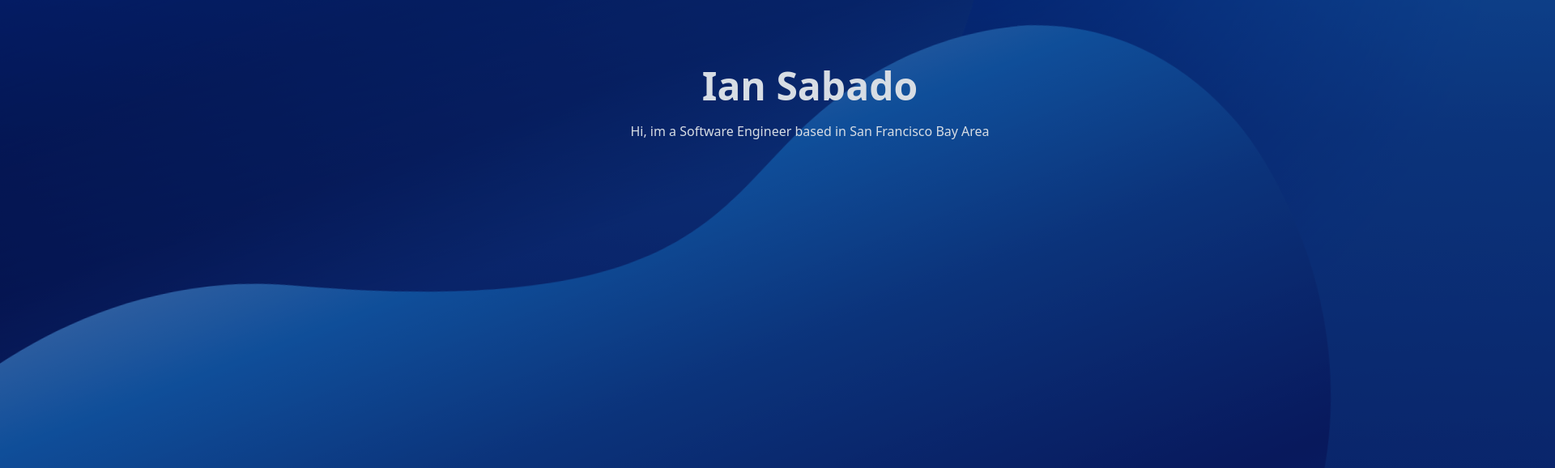
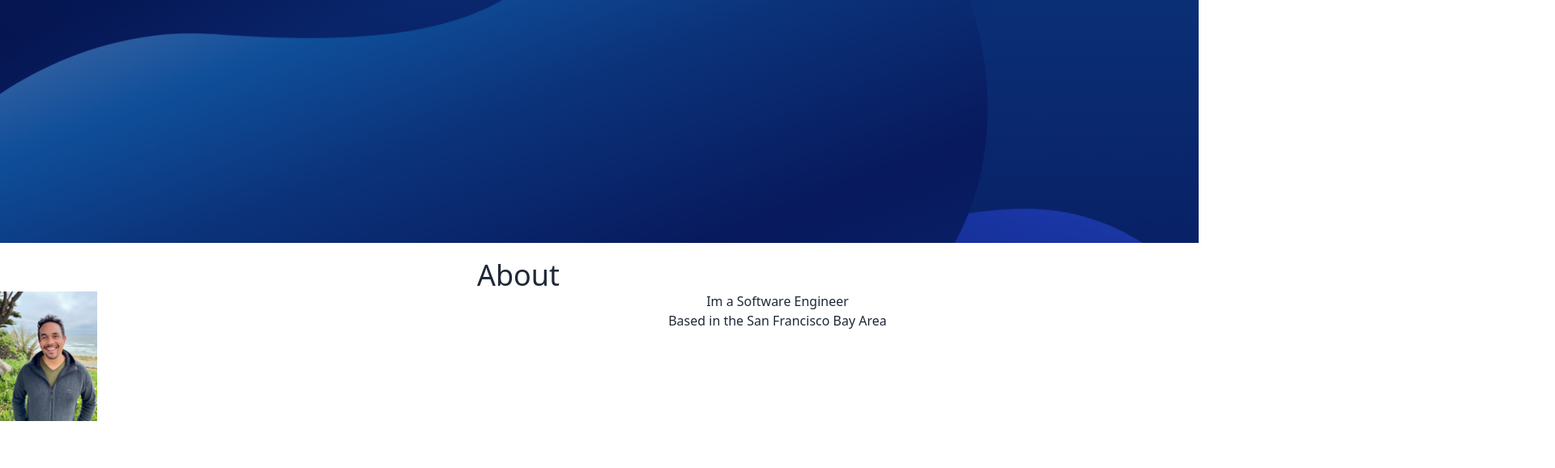
Before and after one commit to mriansabado/ians-portfolio-site, a React (Create React App) app: page / in a window 1280 px wide. Shown: the part 1318-1896 px from the top of the page at 81% size, 1920 px wide, since content can reach past the window. After the commit the page ends 1838 px from the top, so only its background shows below. Built offline with nearby package versions, Linux system fonts and the light colour scheme.

Commit message:
added about section

```diff
--- a/package.json
+++ b/package.json
@@ -10,7 +10,7 @@
     "react": "^18.3.1",
     "react-dom": "^18.3.1",
     "react-lottie-player": "^2.0.0",
-    "react-router-dom": "^6.23.1",
+    "react-router-dom": "^6.24.0",
     "react-scripts": "5.0.1",
     "web-vitals": "^2.1.4"
   },
--- /dev/null
+++ b/src/About.js
@@ -0,0 +1,22 @@
+import React from "react";
+import Profile from './assets/profile-photo.jpg';
+
+export default function About() {
+
+    return (
+        <>
+            <div className="text-center">
+                 <h1 className="text-4xl mt-5">About</h1>
+            </div>
+            <div className="grid grid-cols-2">
+                <div>
+                    <img src={Profile} className="h-40"></img>
+                </div>
+                <div className="text-center">
+                    <p>Im a Software Engineer</p>
+                    <p>Based in the San Francisco Bay Area</p>
+                </div>
+            </div>
+        </>
+    )
+}
--- a/src/Background-Effect.js
+++ b/src/Background-Effect.js
@@ -20,8 +20,8 @@ export default function Background() {
           {isVisible ? (
           <Lottie
             options={defaultOptions}
-            height={window.innerWidth <= 768 ? 800 : 960}
-            width={window.innerWidth <= 768 ? 400 : 2000}
+            height={window.innerWidth <= 768 ? 800 : 850}
+            width={window.innerWidth <= 768 ? 400 : 1480}
             />
           ) : null}
 
--- a/src/HomeIntro.js
+++ b/src/HomeIntro.js
@@ -28,8 +28,8 @@ export default function HomeIntro() {
           {isVisible ? (
           <Lottie
             options={defaultOptions}
-            height={window.innerWidth <= 768 ? 750 : 900}
-            width={window.innerWidth <= 768 ? 400 : 900}
+            height={window.innerWidth <= 768 ? 750 : 700}
+            width={window.innerWidth <= 768 ? 400 : 800}
             />
           ) : null}
 
--- a/src/HomePage.js
+++ b/src/HomePage.js
@@ -1,6 +1,7 @@
 import React from 'react';
 import HomeIntro from './HomeIntro.js';
 import Background from './Background-Effect';
+import About from './About.js';
 import logo from './assets/favicon.co.png';
 
 const HomePage = () => {
@@ -50,12 +51,15 @@ const HomePage = () => {
             <div className="hero-overlay bg-opacity-60"></div>
             <div className="hero-content text-center text-neutral-content">
                 <div className="max-w-md">
-                <h1 className="mb-5 text-5xl font-bold">Ian Sabado</h1>
+                <h1 className="mb-5 text-5xl font-extrabold	">Ian Sabado</h1>
                 <p className="mb-1">Hi, im a Software Engineer based in San Francisco Bay Area</p>
                 </div>
             </div>
             </div>
-            {/* Hero Section Ends */}
+              {/* Hero Section Ends */}
+
+              {/* About Section */}
+              <About />
 
         </div>
 
--- /dev/null
+++ b/src/Projects.js
@@ -0,0 +1,12 @@
+import React from "react";
+
+
+
+export default function Projects() {
+
+    return (
+        <>
+            <div className="grid grid-cols-1"></div>
+        </>
+    )
+}
--- a/tailwind.config.js
+++ b/tailwind.config.js
@@ -5,6 +5,10 @@ module.exports = {
   ],
   theme: {
     extend: {},
+    container: {
+      center: true,
+      padding: '2rem',
+    },
   },
   plugins: [
     require('daisyui'),
```
Also changed, not shown: src/assets/profile-photo.jpg (added), 1 other file (tests, documents, lock files or other folders).
